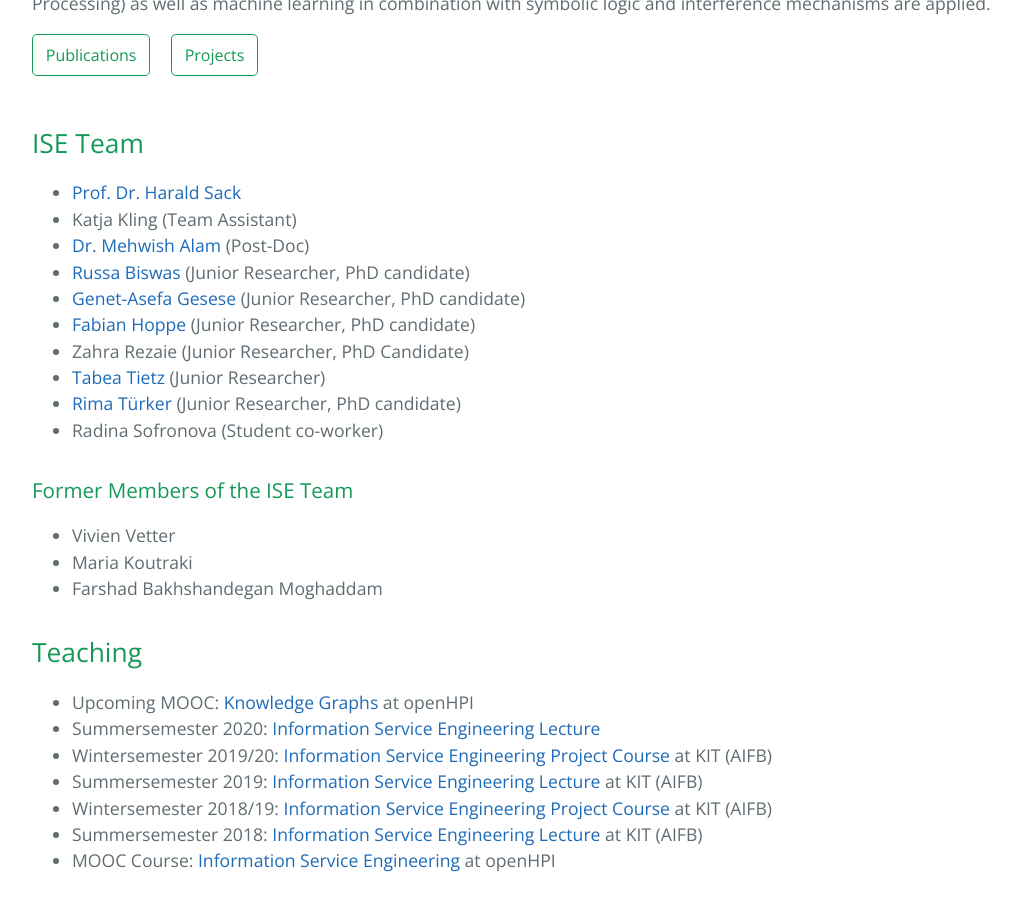
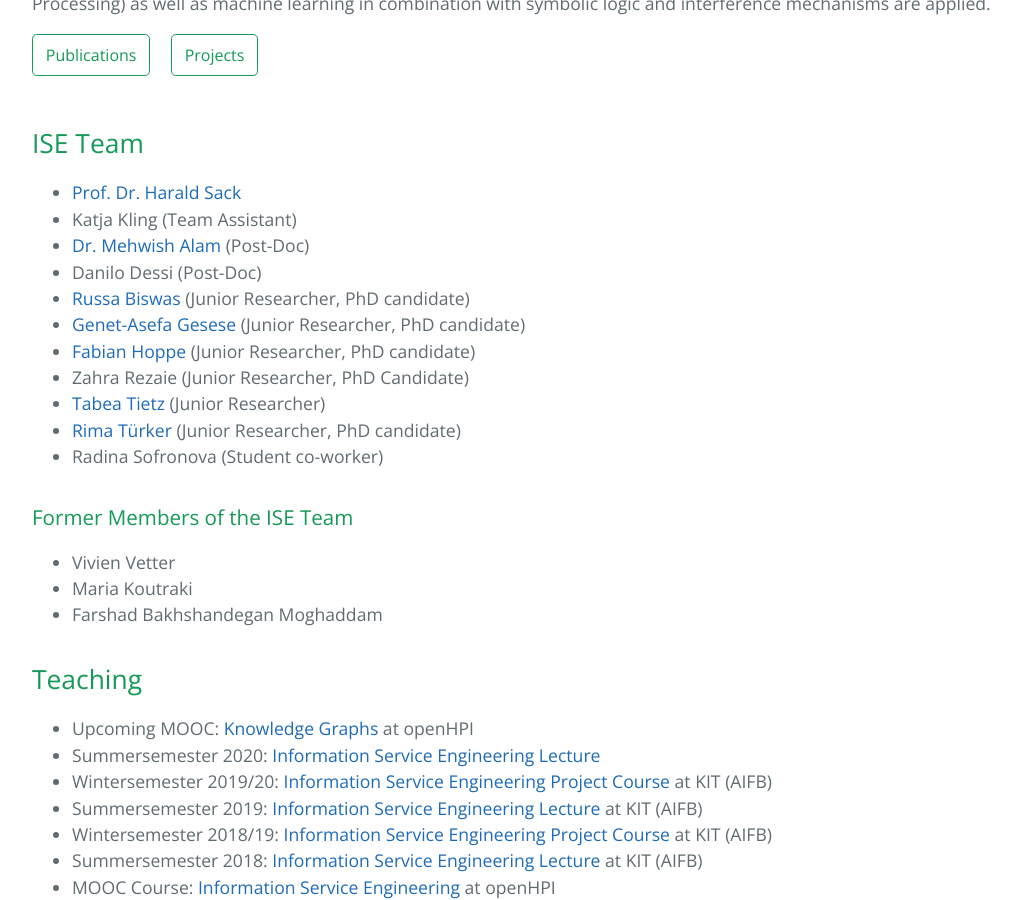
Before and after one commit to ISE-FIZKarlsruhe/ISE-FIZKarlsruhe.github.io, a Jekyll site: the page built from index.md, in a window 1280 px wide and 900 px high, scrolled down 504 px. Shown: the whole window, without its empty margins (104-1125 px from the left). Built offline with Jekyll 4.4.1, drawn with Linux system fonts in a browser that asks for light colours; our own code applies the rules of GitHub Pages for plain Markdown files.

Commit message:
Update index.md

```diff
--- a/index.md
+++ b/index.md
@@ -8,6 +8,7 @@
 - [Prof. Dr. Harald Sack](https://www.fiz-karlsruhe.de/en/forschung/lebenslauf-prof-dr-harald-sack)
 - Katja Kling (Team Assistant)
 - [Dr. Mehwish Alam](https://www.fiz-karlsruhe.de/en/forschung/lebenslauf-und-publikationen-dr-mehwish-alam) (Post-Doc)
+- Danilo Dessi (Post-Doc)
 - [Russa Biswas](https://www.fiz-karlsruhe.de/index.php/en/forschung/lebenslauf-und-publikationen-russa-biswas) (Junior Researcher, PhD candidate)
 - [Genet-Asefa Gesese](https://www.fiz-karlsruhe.de/en/forschung/lebenslauf-und-publikationen-genet-asefa-gesese) (Junior Researcher, PhD candidate)
 - [Fabian Hoppe](https://www.fiz-karlsruhe.de/en/forschung/lebenslauf-und-publikationen-fabian-hoppe) (Junior Researcher, PhD candidate)
```
